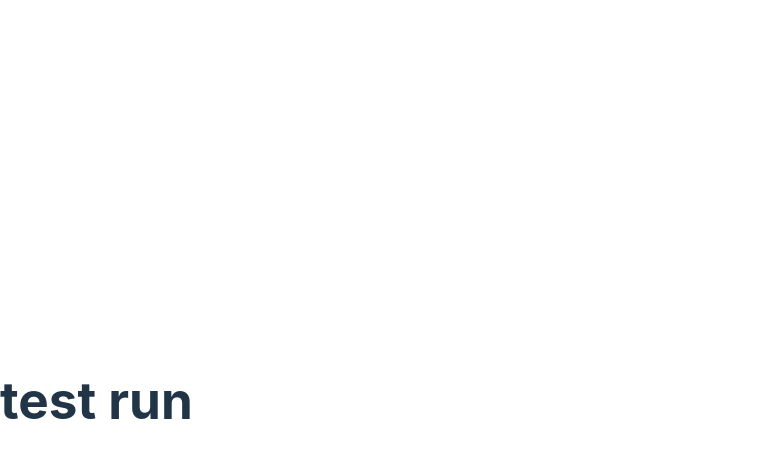
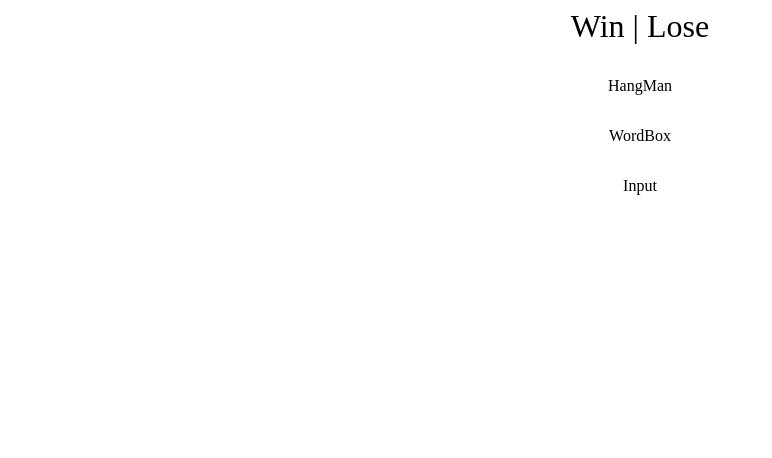
Before and after one commit to fronomenal/react_hangman, a React (Vite) app: page / in a window 1280 px wide. Shown: the top 458 px of the page, without its empty margins (0-772 px from the left). Built offline with nearby package versions, Linux system fonts and the light colour scheme.

Commit message:
Create page structure

```diff
--- a/src/App.tsx
+++ b/src/App.tsx
@@ -1,16 +1,38 @@
 import { useState } from "react"
 import words from "./assets/words.json"
+import HangMan from "./components/HangMan";
+import Input from "./components/Input";
+import WordBox from "./components/WordBox";
 
 let DEBUG = true;
 
+
 function App() {
-  const [getWord, setWord] = useState(() => words[Math.floor(Math.random() * words.length)]);
+  const [getWord, setWord] = useState<string>(() => words[Math.floor(Math.random() * words.length)]);
 
   if(DEBUG) console.log(getWord);
 
+  const [getGuessed, setGuessed] = useState<string[]>([]);
+
   return (
-    <h1>test run</h1>
+    <div style={AppComponent}>
+      <div style={MessageDiv}> Win | Lose</div>
+      <HangMan></HangMan>
+      <WordBox></WordBox>
+      <Input></Input>
+    </div>
   )
 }
 
+const AppComponent = {
+  maxWidth: "800px",
+  display: "flex",
+  flexDirection: "column",
+  gap: "2rem",
+  margin: "0 auto",
+  alignItems: "center",
+} as const;
+
+const MessageDiv = {fontSize: "2rem", textAlign: "center"} as const;
+
 export default App
--- /dev/null
+++ b/src/components/HangMan.tsx
@@ -0,0 +1,9 @@
+import React from 'react'
+
+function HangMan() {
+  return (
+    <div>HangMan</div>
+  )
+}
+
+export default HangMan
--- /dev/null
+++ b/src/components/Input.tsx
@@ -0,0 +1,9 @@
+import React from 'react'
+
+function Input() {
+  return (
+    <div>Input</div>
+  )
+}
+
+export default Input
--- /dev/null
+++ b/src/components/WordBox.tsx
@@ -0,0 +1,9 @@
+import React from 'react'
+
+function WordBox() {
+  return (
+    <div>WordBox</div>
+  )
+}
+
+export default WordBox
--- a/src/index.css
+++ /dev/null
@@ -1,70 +0,0 @@
-:root {
-  font-family: Inter, Avenir, Helvetica, Arial, sans-serif;
-  font-size: 16px;
-  line-height: 24px;
-  font-weight: 400;
-
-  color-scheme: light dark;
-  color: rgba(255, 255, 255, 0.87);
-  background-color: #242424;
-
-  font-synthesis: none;
-  text-rendering: optimizeLegibility;
-  -webkit-font-smoothing: antialiased;
-  -moz-osx-font-smoothing: grayscale;
-  -webkit-text-size-adjust: 100%;
-}
-
-a {
-  font-weight: 500;
-  color: #646cff;
-  text-decoration: inherit;
-}
-a:hover {
-  color: #535bf2;
-}
-
-body {
-  margin: 0;
-  display: flex;
-  place-items: center;
-  min-width: 320px;
-  min-height: 100vh;
-}
-
-h1 {
-  font-size: 3.2em;
-  line-height: 1.1;
-}
-
-button {
-  border-radius: 8px;
-  border: 1px solid transparent;
-  padding: 0.6em 1.2em;
-  font-size: 1em;
-  font-weight: 500;
-  font-family: inherit;
-  background-color: #1a1a1a;
-  cursor: pointer;
-  transition: border-color 0.25s;
-}
-button:hover {
-  border-color: #646cff;
-}
-button:focus,
-button:focus-visible {
-  outline: 4px auto -webkit-focus-ring-color;
-}
-
-@media (prefers-color-scheme: light) {
-  :root {
-    color: #213547;
-    background-color: #ffffff;
-  }
-  a:hover {
-    color: #747bff;
-  }
-  button {
-    background-color: #f9f9f9;
-  }
-}
--- a/src/main.tsx
+++ b/src/main.tsx
@@ -1,7 +1,6 @@
 import React from 'react'
 import ReactDOM from 'react-dom/client'
 import App from './App'
-import './index.css'
 
 ReactDOM.createRoot(document.getElementById('root') as HTMLElement).render(
   <React.StrictMode>
```
